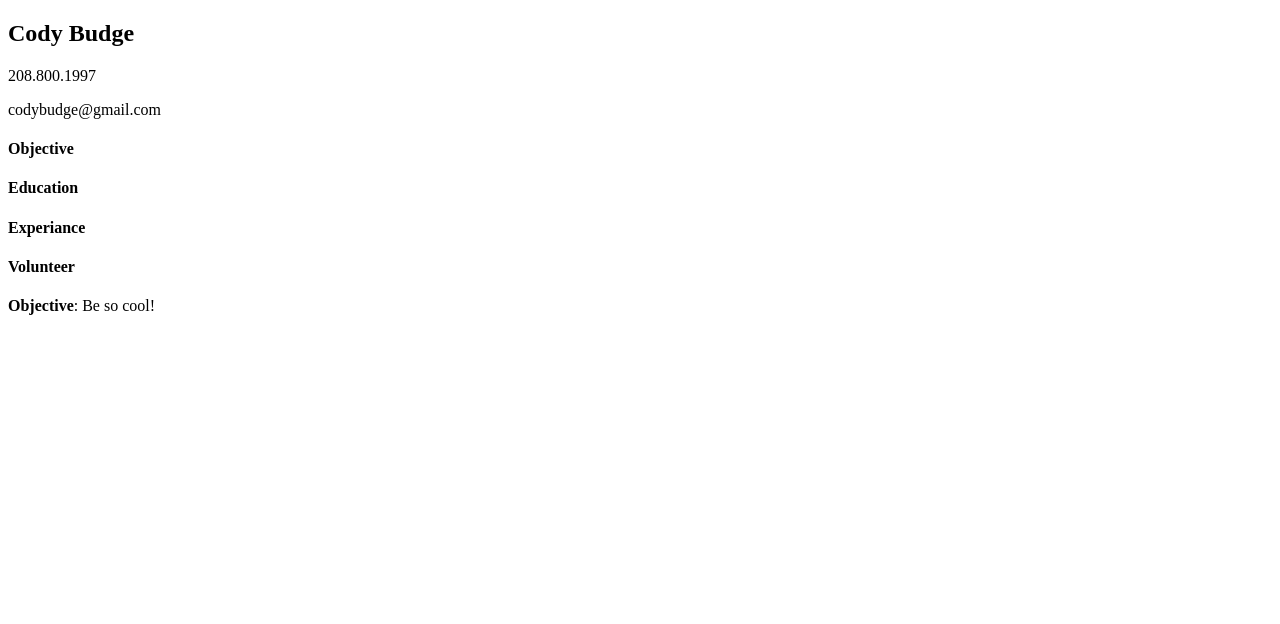
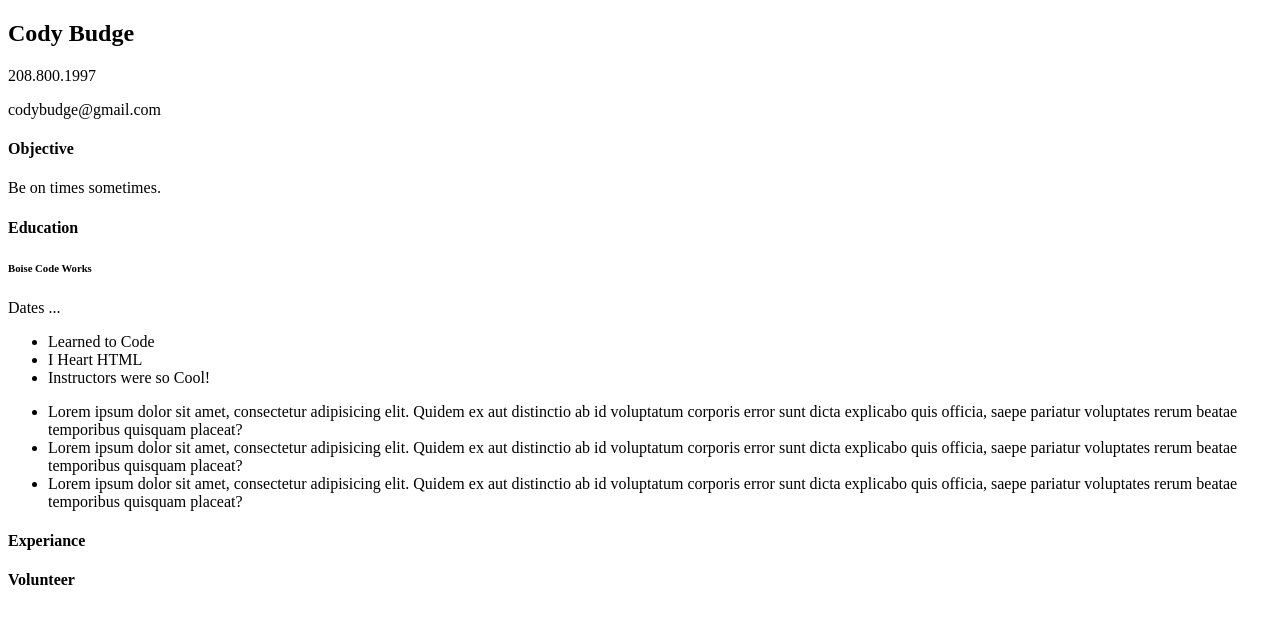
Before and after one commit to codybudge/mountain-Ranch, a plain HTML site: page index.html in a window 1280 px wide. Drawn offline with Linux system fonts and the light colour scheme.

Commit message:
objective

```diff
--- a/index.html
+++ b/index.html
@@ -16,9 +16,32 @@
 <section class="content-body">
     <div class="content">
         <h4>Objective</h4>
+        <p>Be on times sometimes.</p>
     </div>
     <div class="content">
         <h4>Education</h4>
+        <div class="education">
+            <h6>Boise Code Works</h6>
+            <p>Dates ...</p>
+            <ul>
+                <li>Learned to Code</li>
+                <li>I Heart HTML</li>
+                <li>Instructors were so Cool!</li>
+            </ul>
+        </div>
+        <div class="education">
+            <ul>
+                <li>
+                    Lorem ipsum dolor sit amet, consectetur adipisicing elit. Quidem ex aut distinctio ab id voluptatum corporis error sunt dicta explicabo quis officia, saepe pariatur voluptates rerum beatae temporibus quisquam placeat?
+                </li>
+                <li>
+                    Lorem ipsum dolor sit amet, consectetur adipisicing elit. Quidem ex aut distinctio ab id voluptatum corporis error sunt dicta explicabo quis officia, saepe pariatur voluptates rerum beatae temporibus quisquam placeat?
+                </li>
+                <li>
+                    Lorem ipsum dolor sit amet, consectetur adipisicing elit. Quidem ex aut distinctio ab id voluptatum corporis error sunt dicta explicabo quis officia, saepe pariatur voluptates rerum beatae temporibus quisquam placeat?
+                </li>
+            </ul>
+        </div>
     </div>
     <div class="content">
         <h4>Experiance</h4>
@@ -26,7 +49,7 @@
     <div class="content">
         <h4>Volunteer</h4>
     </div>
-    <p><strong>Objective</strong>: Be so cool!</p>
+
 </section>
 
 
```
